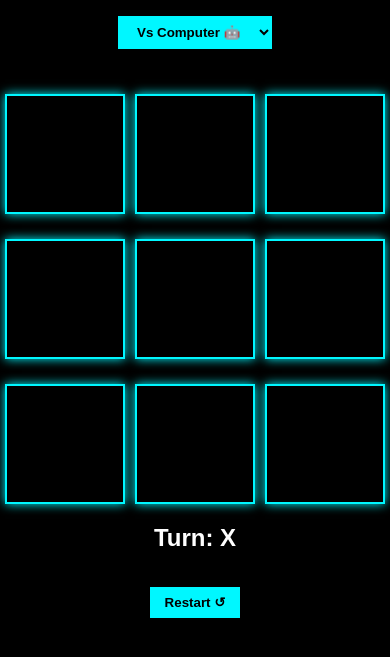
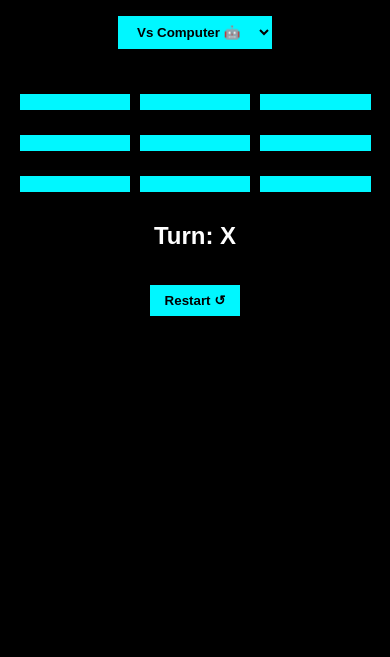
Before and after one commit to akashdas42960-svg/tictactoe-game, a plain HTML site: page index.html in a window 390 px wide. Shown: the part 117-774 px from the top of the page. Drawn offline with Linux system fonts and the light colour scheme.

Commit message:
Enhance responsiveness with viewport and CSS updates
Added viewport meta tag for responsive design and updated CSS for the game board and cells.

```diff
--- a/index.html
+++ b/index.html
@@ -1,6 +1,7 @@
 <!DOCTYPE html>
 <html>
 <head>
+    <meta name="viewport" content="width=device-width, initial-scale=1.0">
 <title>⚡ Pro Arcade Tic Tac Toe</title>
 <!-- Splash Screen -->
 <div id="splash">
@@ -64,19 +65,20 @@
     color:#00f7ff;
     text-shadow:0 0 15px #00f7ff;
 }
-
 .board{
     display:grid;
-    grid-template-columns:repeat(3,120px);
+    grid-template-columns:repeat(3, 1fr);
     gap:10px;
-    justify-content:center;
-    margin-top:30px;
+    width:90vw;
+    max-width:400px;
+    margin:30px auto;
 }
-
+}
 .cell{
-    width:120px;
-    height:120px;
-    font-size:50px;
+    width:100%;
+    aspect-ratio:1/1;
+    font-size:10vw;
+    max-font-size:50px;
     font-weight:bold;
     border:2px solid #00f7ff;
     background:black;
```
